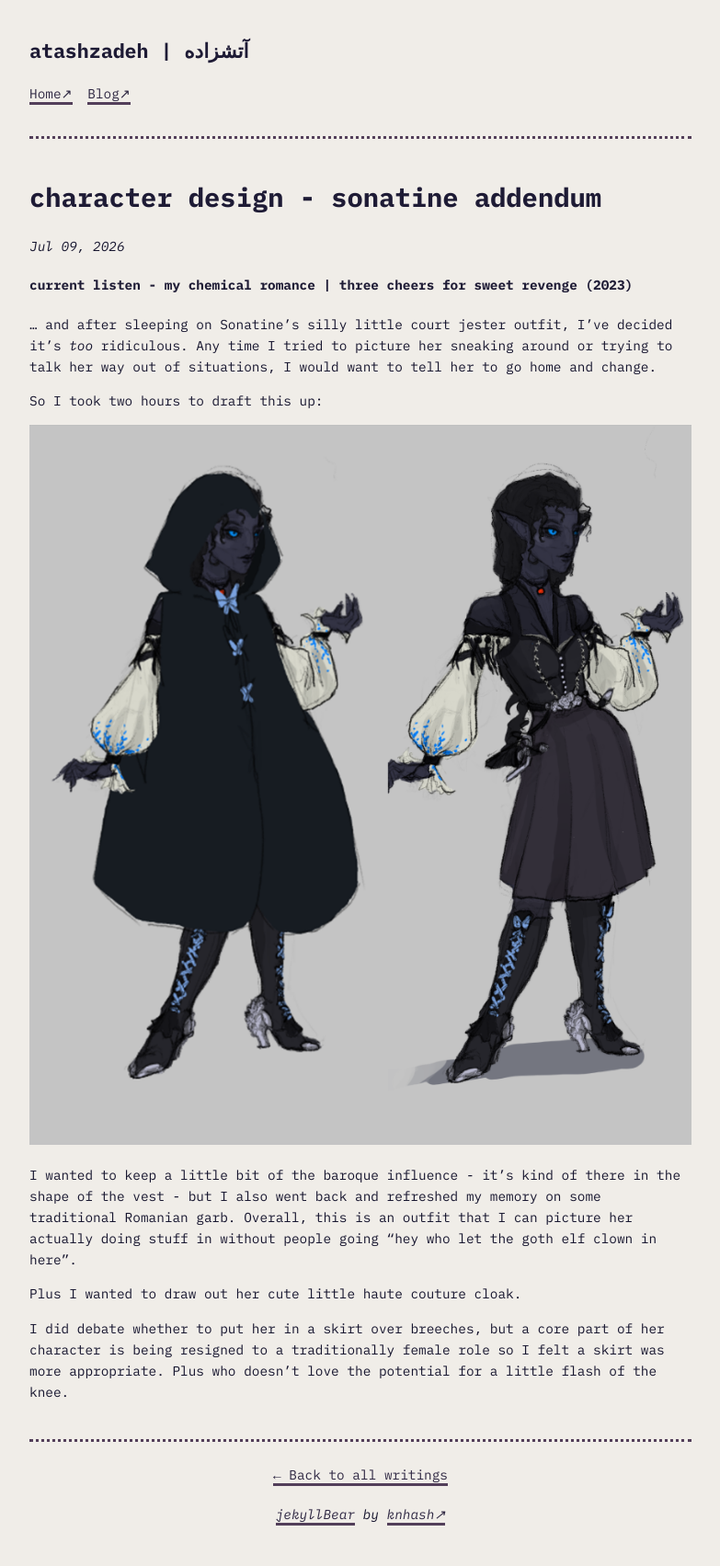
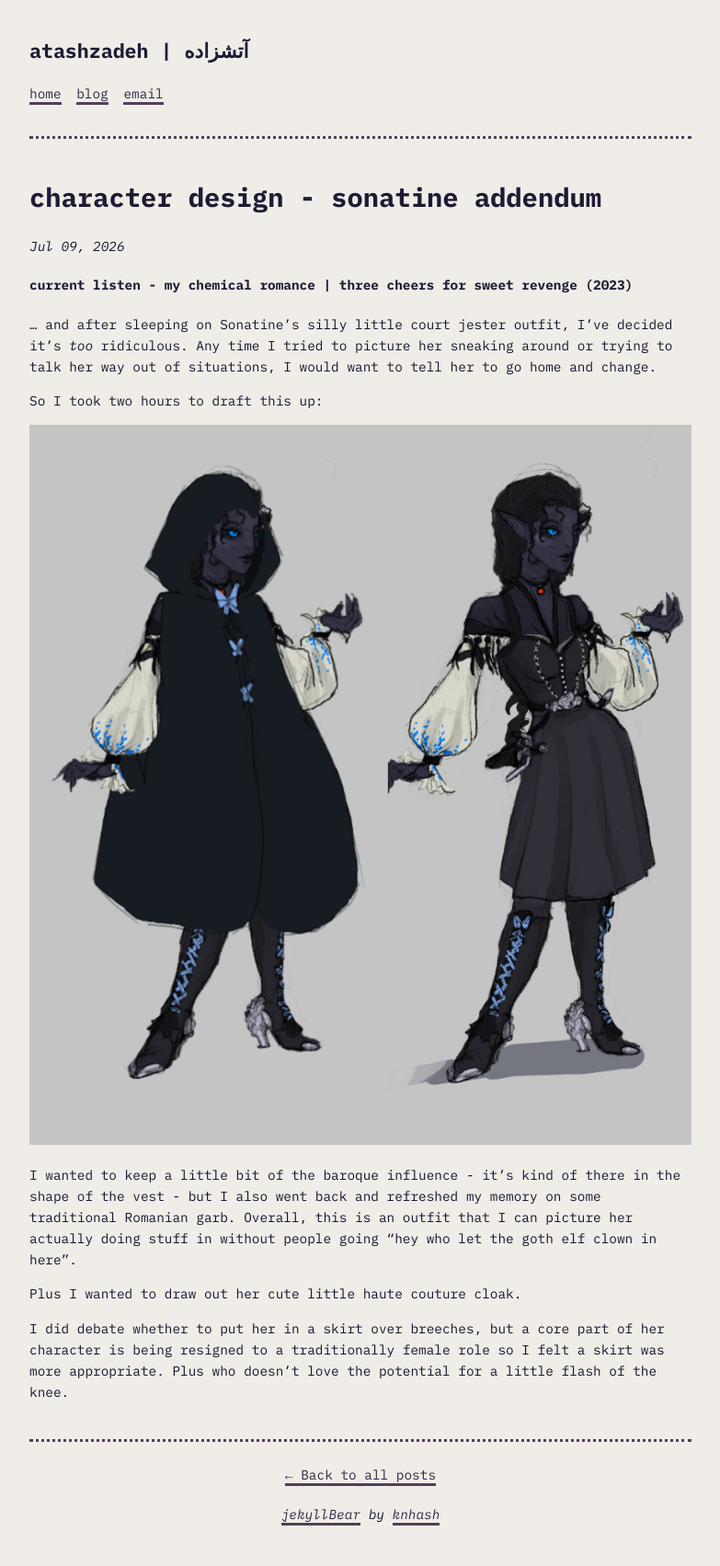
Before and after one commit to atashzadeh/atashzadeh.github.io, a Jekyll site: the page built from _posts/2026-07-09-character-design-sonatine-addendum.md, in a window 1280 px wide. Shown: the whole page at 92% size, without its empty margins (248-1031 px from the left). Built offline with Jekyll 4.4.1, drawn with Linux system fonts in a browser that asks for light colours.

Commit message:
adds email to header

```diff
--- a/_config.yml
+++ b/_config.yml
@@ -55,13 +55,13 @@ exclude:
 
 exclude: [vendor]
 
-Blog: /blog
+blog: /blog
 
 # Add general links to site pages here
-# links:
-#   Email: mailto:chris@barry.im
+links:
+  # Resume: /assets/resume.pdf
 
 
 # Add links for more focus here
 special_links:
-  # "Search": https://duckduckgo.com
+  email: "mailto:parisa@atashzadeh.com"
--- a/_includes/footer-post.html
+++ b/_includes/footer-post.html
@@ -1,7 +1,7 @@
 
 
 <footer>
-  <a href="{{ site.baseurl }}/blog">← Back to all writings</a>
+  <a href="{{ site.baseurl }}/blog">← Back to all posts</a>
   <!-- <nav class="sans">
     <hr>
     <input class="menu-btn" type="checkbox" id="menu-btn" />
--- a/_includes/header.html
+++ b/_includes/header.html
@@ -5,15 +5,15 @@
     <h2 class="title">{{ site.title }}</h2>
     <nav>
         <p>
-            <a href="{{ site.url }}">Home</a>
-            <a href="{{ site.url }}{{ site.Blog }}">Blog</a>
+            <a href="{{ site.url }}">home</a>
+            <a href="{{ site.url }}{{ site.blog }}">blog</a>
 
             {% for link in site.links %}
                 <a href="{{ site.url }}{{ link[1] }}">{{ link[0] }}</a>
             {% endfor %}
 
             {% for link in site.special_links %}
-                    <a href="{{ link[1] }}">[{{ link[0] }}]</a>
+                    <a href="{{ link[1] }}">{{ link[0] }}</a>
             {% endfor %}
         </p>
     </nav>
--- a/assets/style.css
+++ b/assets/style.css
@@ -135,10 +135,10 @@ a:visited {
 }
 
 /* External link marker */
-a[href^="http"]:where(:not([href*="knhash.in/"])):not(:has(img))::after {
+/*a[href^="http"]:where(:not([href*="knhash.in/"])):not(:has(img))::after {
     content: "↗";
     font-family: var(--font-monospace);
-}
+}*/
 
 .title:hover {
     text-decoration: none;
```
